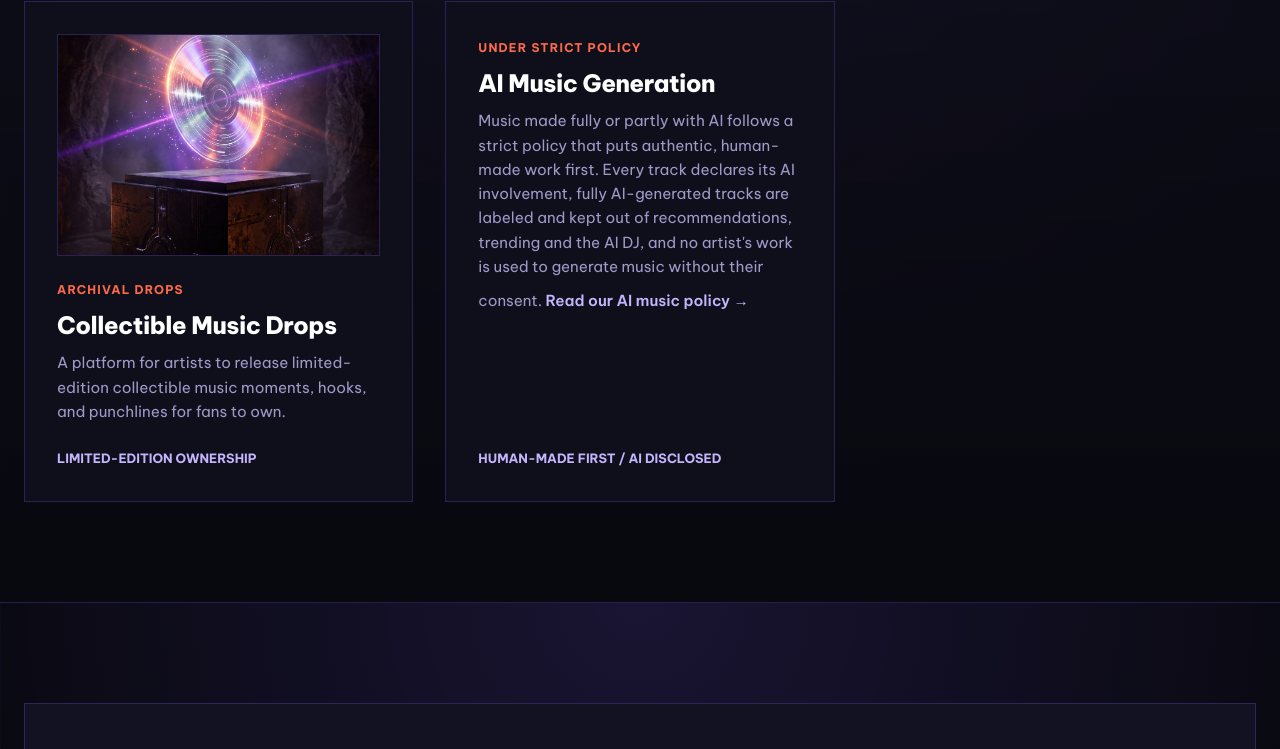
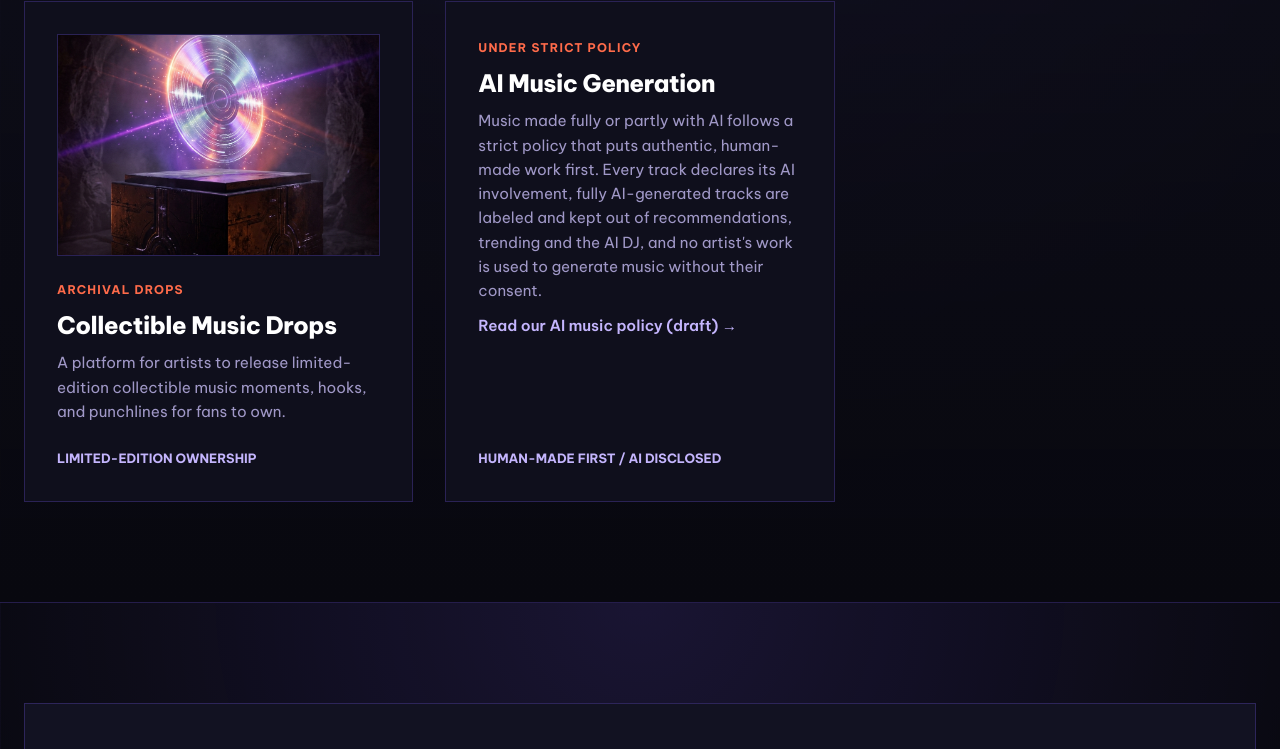
Before and after one commit to akoita/resonate-website, a plain HTML site: page index.html in a window 1280 px wide. Shown: the part 1803-2552 px from the top of the page. Drawn offline with Linux system fonts and the light colour scheme.

Commit message:
Mark the linked AI music policy as a draft
Co-Authored-By: Claude Opus 5.5 <noreply@anthropic.com>

```diff
--- a/index.html
+++ b/index.html
@@ -959,7 +959,7 @@
             <h3 class="product-name">AI Music Generation</h3>
             <p class="product-desc">
               Music made fully or partly with AI follows a strict policy that puts authentic, human-made work first. Every track declares its AI involvement, fully AI-generated tracks are labeled and kept out of recommendations, trending and the AI DJ, and no artist's work is used to generate music without their consent.
-              <a href="https://github.com/akoita/resonate/blob/main/docs/features/ai_music_integrity.md" target="_blank" rel="noopener" style="display: inline-block; margin-top: 10px; color: var(--accent-lavender); font-weight: 600;">Read our AI music policy &rarr;</a>
+              <a href="https://github.com/akoita/resonate/blob/main/docs/features/ai_music_integrity.md" target="_blank" rel="noopener" style="display: inline-block; margin-top: 10px; color: var(--accent-lavender); font-weight: 600;">Read our AI music policy (draft) &rarr;</a>
             </p>
           </div>
           <div style="font-size: 0.8rem; color: var(--accent-lavender); font-weight: 700;">
```
